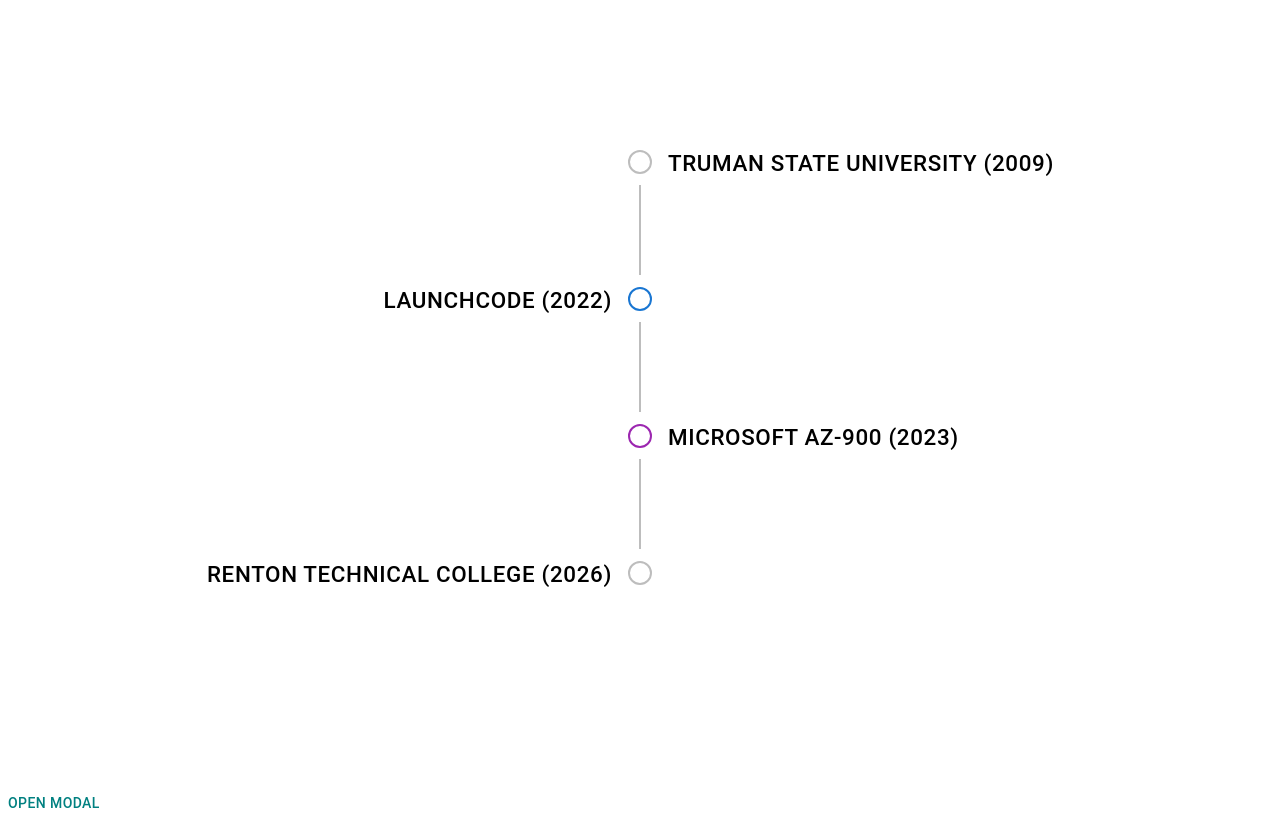
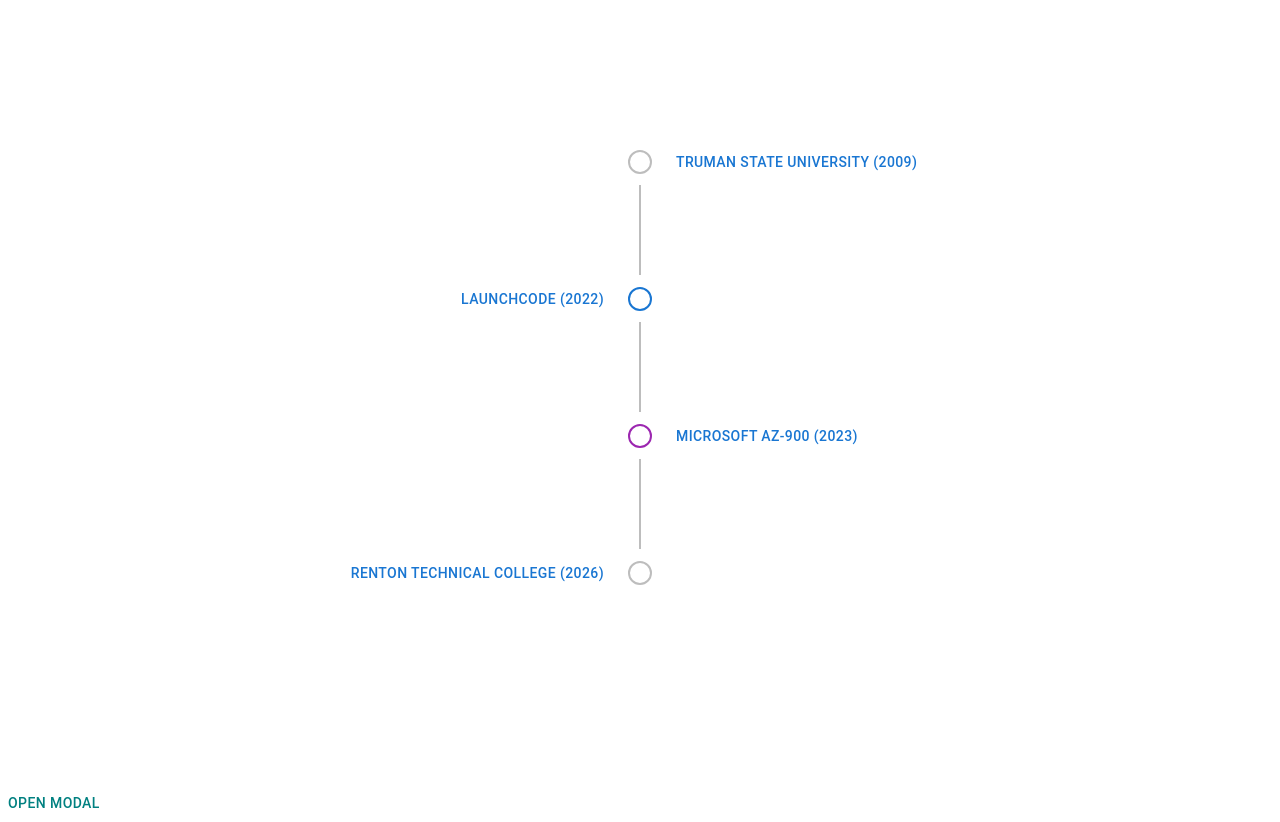
Before and after one commit to amerigirl/website, a React (Create React App) app: page /aboutPage in a window 1280 px wide. Shown: the part 1180-2002 px from the top of the page. Built offline with nearby package versions, Linux system fonts and the light colour scheme.

Commit message:
converted timeline content to a button

```diff
--- a/src/Components/AboutPage/MyAcademicJourney/MyAcademicJourney.jsx
+++ b/src/Components/AboutPage/MyAcademicJourney/MyAcademicJourney.jsx
@@ -11,11 +11,12 @@ import React from "react";
 import BasicModal from "../../Modal/BasicModal";
 import { useState } from "react";
 import { timelineItems } from "../../../Data/modalContentData";
+import Button from "@mui/material/Button";
 
 
 const MyAcademicJourney = () => {
   const [modalOpen, setModalOpen] = useState(false);
-
+  const [item, setItem] = useState(null)
   const theme = createTheme({
     components: {
       MuiTimelineContent: {
@@ -64,8 +65,10 @@ const MyAcademicJourney = () => {
                 <TimelineDot variant="outlined" color={item.color} />
                 {index < timelineItems.length - 1 && <TimelineConnector />}
               </TimelineSeparator>
-              <TimelineContent variant="button" onClick={handleModalClose}>
-                {item.content}
+              <TimelineContent>
+                <Button onClick={() => handleModalOpen(item)}>
+                  {item.content}
+                </Button>
               </TimelineContent>
             </TimelineItem>
           ))}
```
